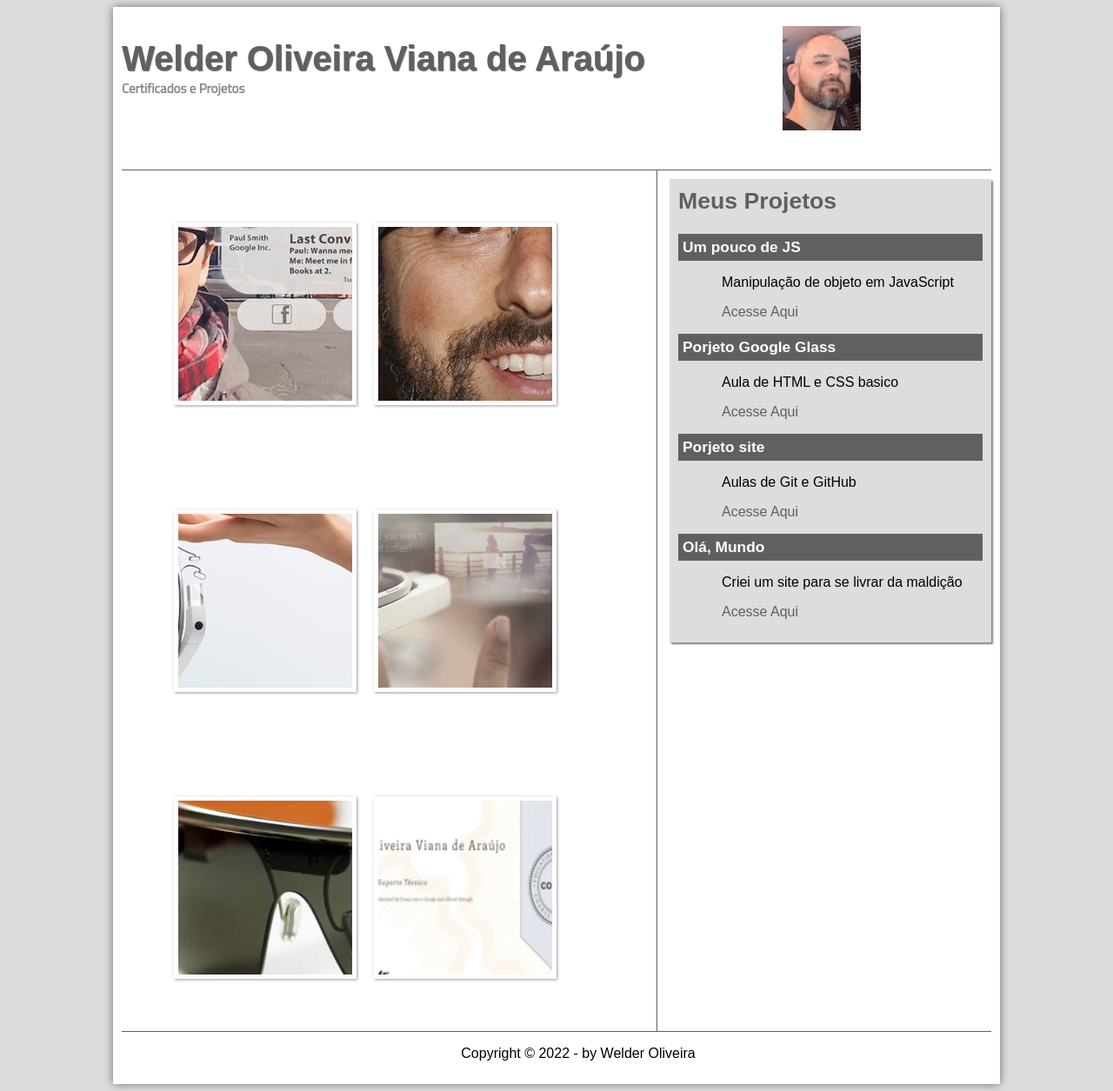
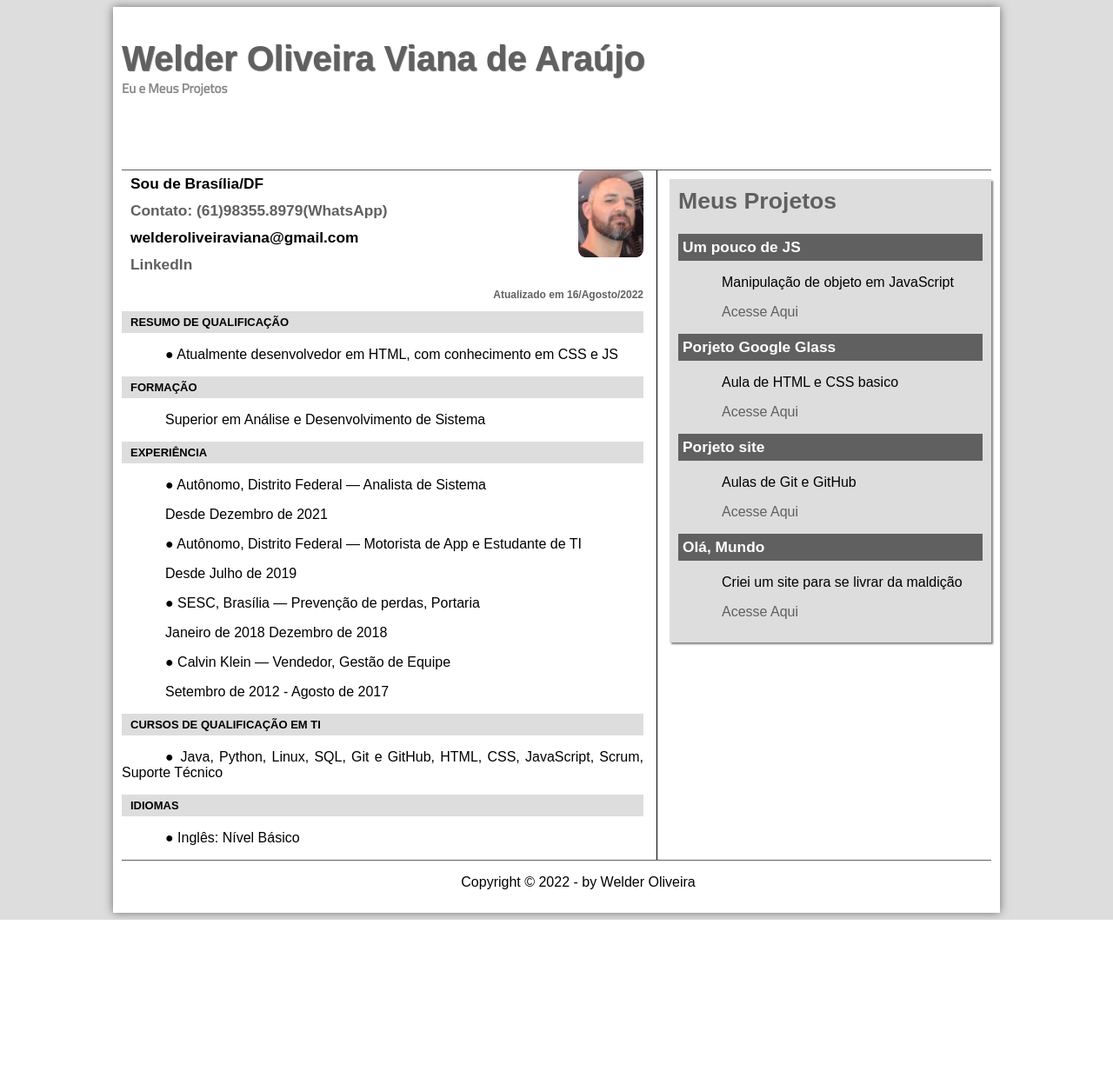
Before and after one commit to welderova/WOVA, a PHP site: page / in a window 1280 px wide. Shown: the whole page at 87% size. After the commit the page ends 1058 px from the top, so only its background shows below. Run offline with PHP 8.4, Linux system fonts and the light colour scheme; some web fonts are replaced.

Commit message:
atualização 16/08/22

```diff
--- a/index.html
+++ b/index.html
@@ -14,28 +14,51 @@
 	<header id="cabecalho">
 		<hgroup>
 			<h1>Welder Oliveira Viana de Araújo</h1>
-			<h2>Certificados e Projetos</h2>
+			<h2>Eu e Meus Projetos</h2>
 		</hgroup>
+    </header>
+<section id="corpo">
+	<img src="img/foto-welder.jpg" height="100px "/>
+	<article id="noticia-principal">
+		<header id="cabecalho-artigo">
+			<hgroup>
 
-	<img id="icone" src="foto-welder.jpg" height="120px"/>
+				<h2>Sou de Brasília/DF</h2>
+				<h2><a href="https://wa.me/messge/LPQ4BDVKRKYA1">Contato: (61)98355.8979(WhatsApp)</a></h2>
+				<h2>welderoliveiraviana@gmail.com</h2>
+				<h2><a href="https://www.linkedin.com/in/welderova/">LinkedIn</a></h2>
+				<h3 class="direita">Atualizado em 16/Agosto/2022</h3>
+			</hgroup>
+		</header>
+	<h2>RESUMO DE QUALIFICAÇÃO</h2>
+	<p>● Atualmente desenvolvedor em HTML, com conhecimento em CSS e JS</p>
+
+	<h2>FORMAÇÃO</h2>
+	<p>Superior em Análise e Desenvolvimento de Sistema</p>
+
+	<h2>EXPERIÊNCIA</h2>
+	<p>● Autônomo, Distrito Federal — Analista de Sistema</p>
+	<p>Desde Dezembro de 2021</p>
+	<p>● Autônomo, Distrito Federal — Motorista de App e Estudante de TI</p>
+	<p>Desde Julho de 2019</p>
+	<p>● SESC, Brasília — Prevenção de perdas, Portaria</p>
+	<p>Janeiro de 2018 Dezembro de 2018</p>
+	<p>● Calvin Klein — Vendedor, Gestão de Equipe</p>
+	<p>Setembro de 2012 - Agosto de 2017
+	</p>
 
 
-    </header>
 
-<section id="corpo">
-    <ul id="album-fotos">
-		<li id="foto01"><span>01</span></li>
-		<li id="foto02"><span>02</span></li>
-	</ul>
-	<ul id="album-fotos">
-		<li id="foto03"><span>03</span></li>
-		<li id="foto04"><span>04</span></li>
-	</ul>
-	<ul id="album-fotos">
-		<li id="foto05"><span>05</span></li>
-		<li id="foto06"><span>Fundamentos do Suporte Tecnico</span></li>
-	</ul>
+
+	<h2>CURSOS DE QUALIFICAÇÃO EM TI</h2>
+	<p>● Java, Python, Linux, SQL, Git e GitHub, HTML, CSS, JavaScript, Scrum, Suporte Técnico</p>
+
+	<h2>IDIOMAS</h2>
+	<p>● Inglês: Nível Básico</p>
+
+
 </section>
+
 
 <aside id="lateral">
 	<h1>Meus Projetos</h1>
--- a/style.css
+++ b/style.css
@@ -28,10 +28,9 @@ a {
 	text-decoration: none;
 }
 
-header#cabecalho img#icone {
-	position: absolute;
-	left: 900px;
-	top: 30px;
+img {
+	border-radius: 10%;
+	float: right;
 }
 
 header#cabecalho {
@@ -57,128 +56,19 @@ header#cabecalho h2 {
     margin-top: 0px;
 }
 
-/*formatação para fazer as fotos dos sertificados*/
-
-ul#album-fotos {
-    width: 700px;
-    margin: 0 auto;
-    padding: 50px;
-    overflow: hidden;
-    list-style: none;
-}
-
-ul#album-fotos li {
-    float: left;
-    width: 200px;
-    height: 200px;
-    margin: 10px;
-    border: 5px solid #ffffff;
-    background-color: #ffffff;
-    box-shadow: 1px 1px 3px rgba(0, 0, 0,.4);
-    -webkit-transition: all .4s ease-in;
-}
-
-ul#album-fotos li:hover span {
-    opacity: 1;
-}
-
-ul#album-fotos li span {
-    opacity: 0;
-    color: #ffffff;
-    text-shadow: 1px 1px 1px #000000;
-    background-color: rgba(0, 0, 0,.3);
-    font-size: 9pt;
-    line-height: 370px;
-    padding: 5px;
-}
-
-ul#album-fotos li:hover {
-    -webkit-transform: scale(1.5);
-}
-
-ul#album-fotos li#foto01 {
-    background: url(galeria-01.jpg);
-    background-position: 50% 50%;
-    background-size: 400px 400px;
-    background-color: #ffffff;
-}
-ul#album-fotos li#foto01:hover {
-    background-position: 0px 0px;
-    background-size: 200px 200px;
-}
-
-ul#album-fotos li#foto02 {
-    background: url(galeria-02.jpg);
-    background-position: 50% 50%;
-    background-size: 400px 400px;
-    background-color: #ffffff;
-}
-
-ul#album-fotos li#foto02:hover {
-    background-position: 0px 0px;
-    background-size: 200px 200px;
-}
-
-ul#album-fotos li#foto03 {
-    background: url(galeria-03.jpg);
-    background-position: 50% 50%;
-    background-size: 400px 400px;
-    background-color: #ffffff;
-}
-ul#album-fotos li#foto03:hover {
-    background-position: 0px 0px;
-    background-size: 200px 200px;
-}
-
-ul#album-fotos li#foto04 {
-    background: url(galeria-04.jpg);
-    background-position: 50% 50%;
-    background-size: 400px 400px;
-    background-color: #ffffff;
-}
-
-ul#album-fotos li#foto04:hover {
-    background-position: 0px 0px;
-    background-size: 200px 200px;
-}
-
-ul#album-fotos li#foto05 {
-    background: url(galeria-05.jpg);
-    background-position: 50% 50%;
-    background-size: 400px 400px;
-    background-color: #ffffff;
-}
-
-ul#album-fotos li#foto05:hover {
-    background-position: 0px 0px;
-    background-size: 200px 200px;
-}
-
-ul#album-fotos li#foto06 {
-    background: url(Fundamentos-do-Suporte-Tecnico.jpg);
-    background-position: 50% 50%;
-    background-size: 400px 400px;
-    background-color: #ffffff;
-}
-
-ul#album-fotos li#foto06:hover {
-    background-position: 0px 0px;
-    background-size: 200px 200px;
-}
-
 /*Aqui vamos fazer o estilo do section, aside, fooder que são a seção, o lado e o rodape do site*/
 
 section#corpo {
 	display: block;
 	width: 600px;
 	float: left;
-	border-right: 1px solid #606060;
+	border-right: 1px solid #000000;
 	padding-right: 15px;
 }
 
 article#noticia-principal h2 {
 	font-size: 13px;
-	color: #606060;
+	color: #000000;
 	background-color: #dddddd;
 	padding: 5px 0px 5px 10px;
 	margin: 10px 0px 10px 0px;
@@ -187,7 +77,7 @@ article#noticia-principal h2 {
 header#cabecalho-artigo h1 {
 	font-family: 'FonteLogo', sans-serif;
 	font-size: 20pt;
-	color: #606060;
+	color: #030202;
 	margin-top: 0px;
 	margin-top: 0px;
 }
@@ -197,7 +87,7 @@ header#cabecalho-artigo h1 {
 
 header#cabecalho-artigo h2 {
 	font-size: 13pt;
-	color: #cecece;
+
 	background-color: #ffffff;
 	margin: 0px;
 }
```
Also changed, not shown: Fundamentos-do-Suporte-Tecnico.jpg (deleted), img/foto-welder.jpg (renamed from foto-welder.jpg), 6 other files.
